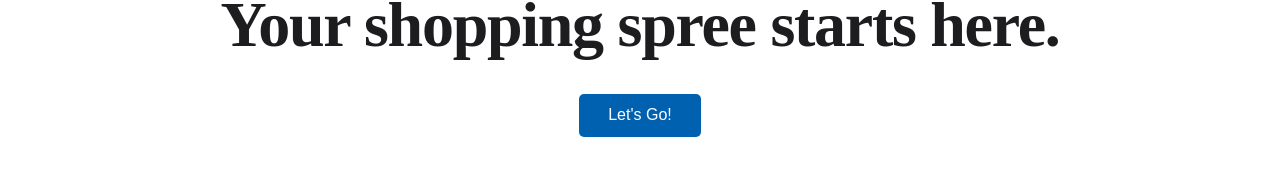
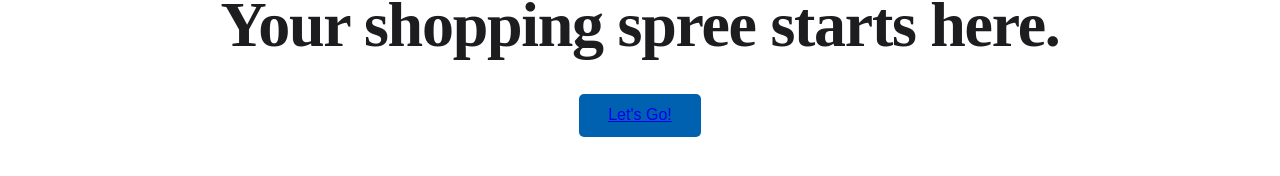
Before and after one commit to blue0206/shopping-cart, a React app: page / in a window 1280 px wide. Shown: the part 416-592 px from the top of the page. Built offline with nearby package versions, Linux system fonts and the light colour scheme; the HTML template or start-up script is replaced by a standard one.

Commit message:
Update App component to include nav link in the button

```diff
--- a/src/App.tsx
+++ b/src/App.tsx
@@ -1,6 +1,7 @@
 import { ReactElement } from 'react';
 import { Button, Header } from './components';
 import styles from "./styles/app.module.css";
+import { Link } from 'react-router-dom';
 
 function App(): ReactElement {
 
@@ -9,7 +10,9 @@ function App(): ReactElement {
       <Header />
       <div className={styles.heroText}>
         <h1 className={styles.h1}>Your shopping spree starts here.</h1>
-        <Button className={styles.button}>Let's Go!</Button>
+        <Button className={styles.button}>
+          <Link to="/shop" className={styles.link}>Let's Go!</Link>
+        </Button>
       </div>
     </div>
   );
```
